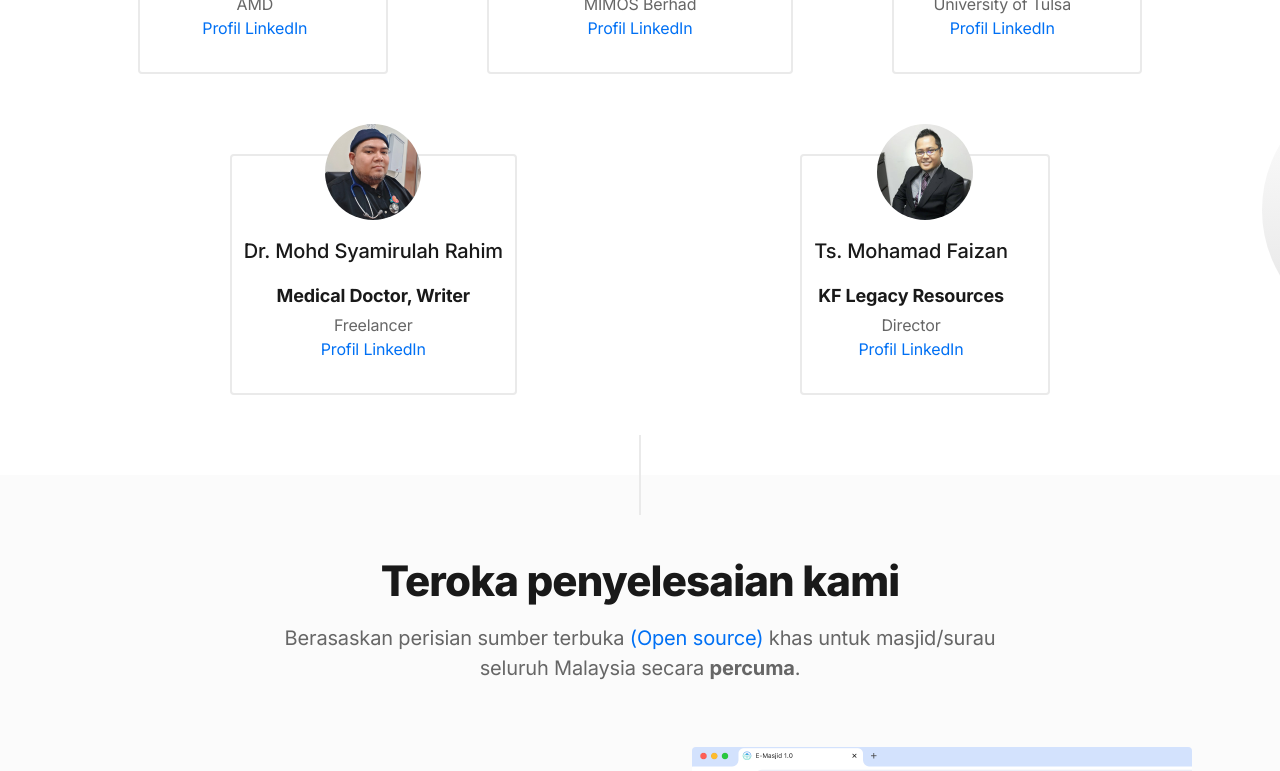
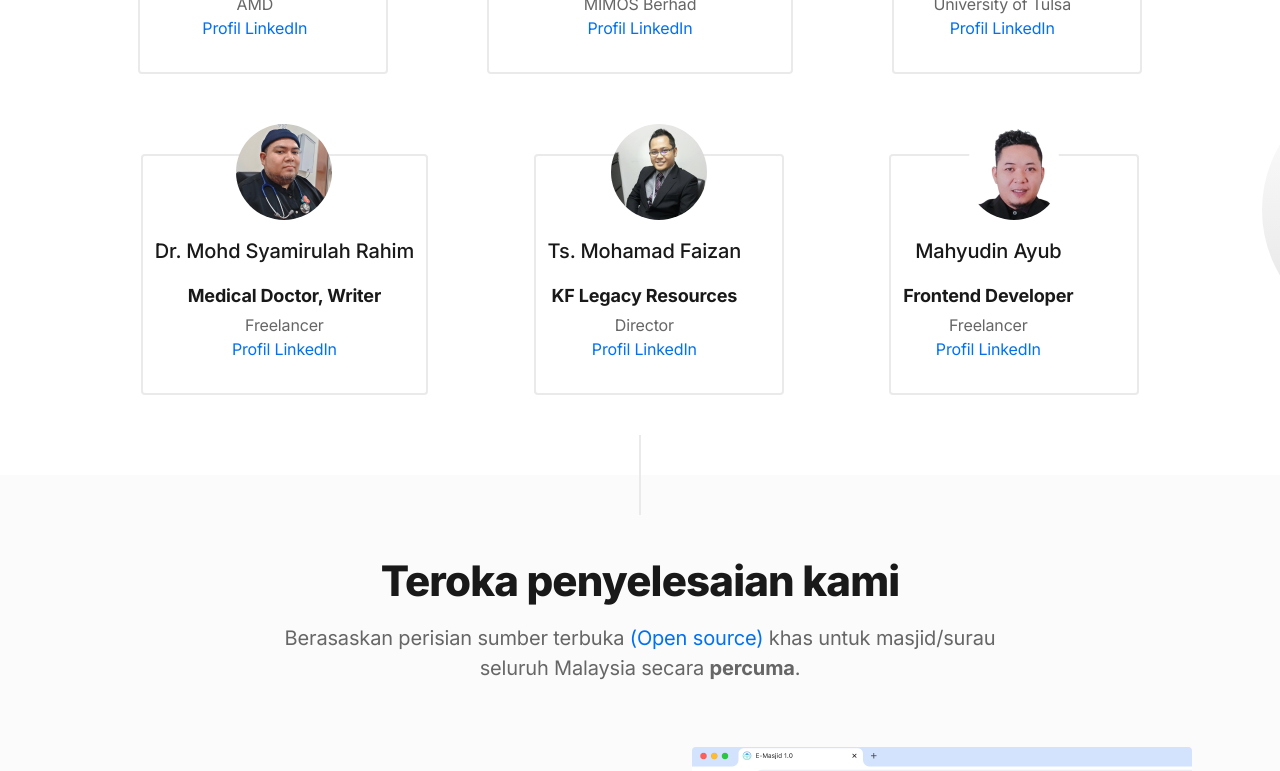
Before and after one commit to Dev4w4n/emasjidmy-landing, a Next.js app: page / in a window 1280 px wide. Shown: the part 2240-3011 px from the top of the page. Built offline with nearby package versions, Linux system fonts and the light colour scheme.

Commit message:
add deen

```diff
--- a/components/team.tsx
+++ b/components/team.tsx
@@ -12,6 +12,7 @@ import FairulImage from '@/public/images/fairul.jpeg'
 import AimanImage from '@/public/images/aiman.png'
 import DrSyam from '@/public/images/drsyam.png'
 import Faizan from '@/public/images/faizan.jpg'
+import Deen from '@/public/images/Deen.png'
 
 export default function Team() {
   return (
@@ -296,6 +297,27 @@ export default function Team() {
               </div>
             </div>
 
+
+            <div className="box-container mx-auto mt-20" data-aos="zoom-y-out">
+              <div className="relative flex items-start border-2 border-gray-200 rounded bg-white">
+                <div className="text-center px-3 py-8 pt-20 mx-4 md:mx-0">
+                  <div className="absolute top-0 -mt-8 left-1/2 transform -translate-x-1/2">
+                    <Image className="relative rounded-full" src={Deen} width={96} height={96} alt="Mr Fab" />
+                  </div>
+                  <blockquote className="text-xl font-medium mb-4">
+                    Mahyudin Ayub
+                  </blockquote>
+                  <cite className="block font-bold text-lg not-italic mb-1">Frontend Developer</cite>
+                  <div className="text-gray-600">
+                    <span>Freelancer</span>
+                  </div>
+                  <div>
+                    <a className="text-blue-600 hover:underline" target='_blank' href="https://www.linkedin.com/in/mahyudin-ayub-5b0b2795">Profil LinkedIn</a>
+                  </div>
+                </div>
+              </div>
+            </div>
+
           </div>
 
         </div>
```
Also changed, not shown: public/images/Deen.png (added).
